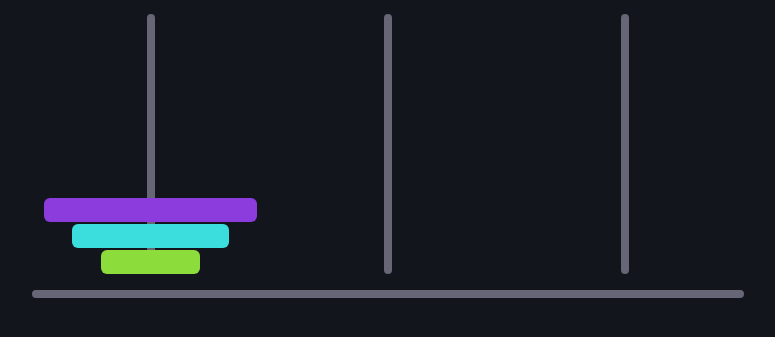
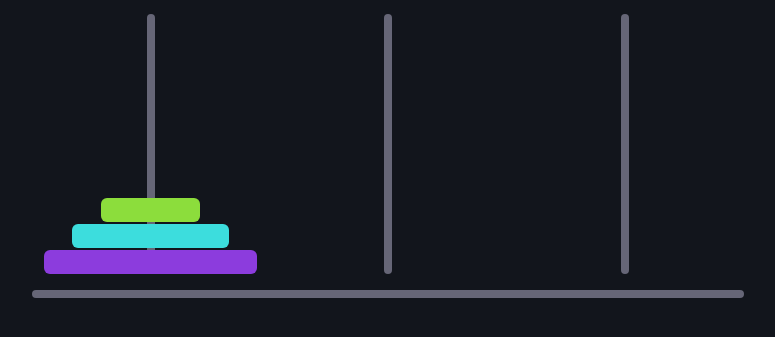
Before and after one commit to yangabrielreis/JogosHIPER, a Flask app: page /hanoi/ in a window 1280 px wide. Shown: the part 269-606 px from the top of the page, without its empty margins (252-1027 px from the left). Run offline with Flask 3, Linux system fonts and the light colour scheme.

Commit message:
Corrige ordem dos discos no Hanoi e ensina venv no README
Co-Authored-By: Claude Sonnet 5.5 <noreply@anthropic.com>

```diff
--- a/games/hanoi/templates/hanoi.html
+++ b/games/hanoi/templates/hanoi.html
@@ -3,8 +3,8 @@
 {% block head %}
 <style>
   #mesa { display: flex; justify-content: space-around; align-items: flex-end; height: 260px; margin: 1rem 0; }
-  .pino { position: relative; width: 30%; height: 100%; display: flex; flex-direction: column;
-          justify-content: flex-end; align-items: center; cursor: pointer; border-radius: 8px; }
+  .pino { position: relative; width: 30%; height: 100%; display: flex; flex-direction: column-reverse;
+          justify-content: flex-start; align-items: center; cursor: pointer; border-radius: 8px; }
   .pino::before { content: ""; position: absolute; bottom: 0; width: 8px; height: 100%; background: #667; border-radius: 4px; z-index: 0; }
   .pino.sel { background: rgba(59,91,219,.25); }
   .disco { height: 24px; margin-top: 2px; border-radius: 6px; z-index: 1; }
```
Also changed, not shown: README.md.
